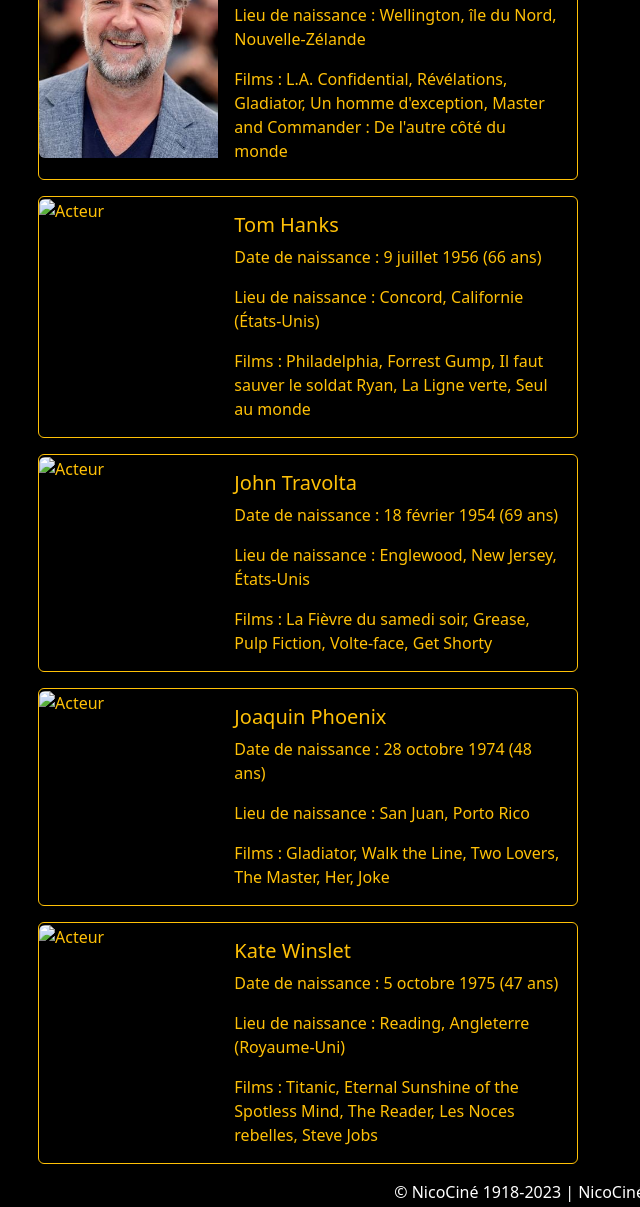
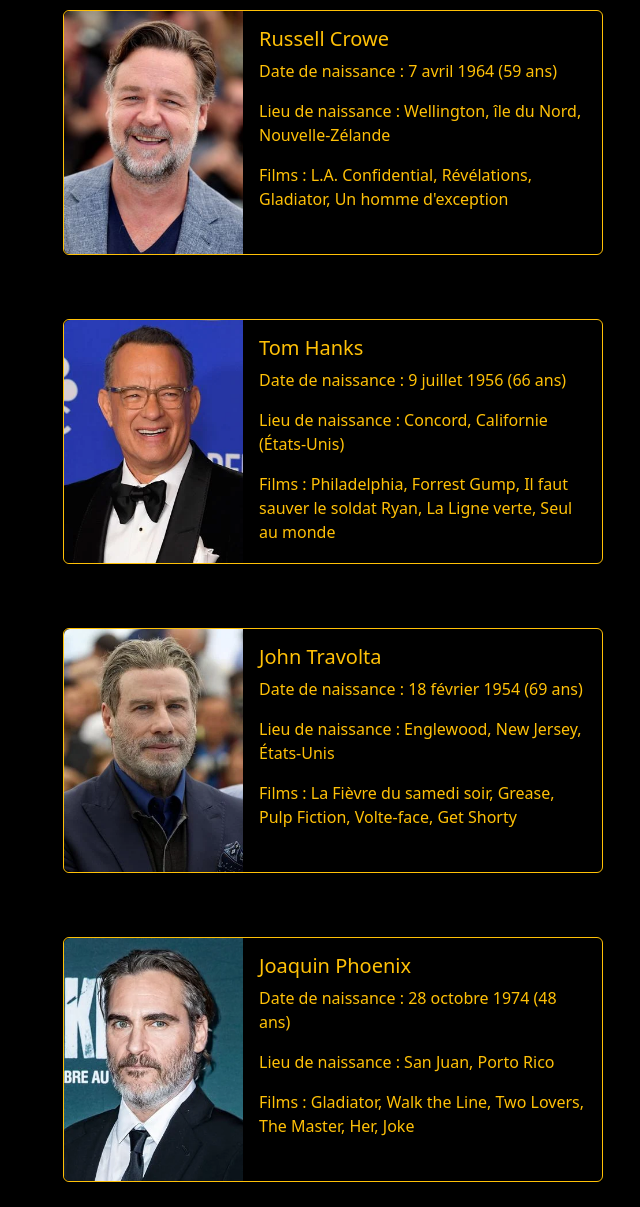
Before and after one commit to NicolasDrp/NicoCine-Bootstrap-DWWM, a website: page acteurs.html in a window 1280 px wide. Shown: the part 470-1677 px from the top of the page, without its empty margins (44-684 px from the left). Drawn offline with nearby package versions, Linux system fonts and the light colour scheme.

Commit message:
push du soir

```diff
--- a/acteurs.html
+++ b/acteurs.html
@@ -44,10 +44,10 @@
         </div>
     </nav>
 
-    <main class="container" style="margin-top: 5rem;">
+    <main class="col-10 ms-auto me-auto row gap-5" style="margin-top: 5rem;">
         <h2 class="text-white">Les acteurs à l'affiche</h2>
 
-        <div class="card mb-3 text-warning bg-black bg-opacity-75 border-warning" style="max-width: 540px;">
+        <div class="card mb-3 text-warning bg-black bg-opacity-75 border-warning p-0" style="max-width: 540px;">
             <div class="row g-0">
                 <div class="col-md-4">
                     <img src="images/acteur/bale.jpg" class="img-fluid rounded-start w-100" alt="Acteur">
@@ -69,7 +69,7 @@
             </div>
         </div>
 
-        <div class="card mb-3 text-warning bg-black bg-opacity-75 border-warning" style="max-width: 540px;">
+        <div class="card mb-3 text-warning bg-black bg-opacity-75 border-warning p-0" style="max-width: 540px;">
             <div class="row g-0">
                 <div class="col-md-4">
                     <img src="images/acteur/crowe.jpg" class="img-fluid rounded-start w-100" alt="Acteur">
@@ -82,17 +82,16 @@
                         <p class="card-text">Films : L.A. Confidential,
                             Révélations,
                             Gladiator,
-                            Un homme d'exception,
-                            Master and Commander : De l'autre côté du monde</p>
+                            Un homme d'exception</p>
                     </div>
                 </div>
             </div>
         </div>
 
-        <div class="card mb-3 text-warning bg-black bg-opacity-75 border-warning" style="max-width: 540px;">
+        <div class="card mb-3 text-warning bg-black bg-opacity-75 border-warning p-0" style="max-width: 540px;">
             <div class="row g-0">
                 <div class="col-md-4">
-                    <img src="images/acteur/bale.jpg" class="img-fluid rounded-start w-100" alt="Acteur">
+                    <img src="images/acteur/hanks.jpg" class="img-fluid rounded-start w-100" alt="Acteur">
                 </div>
                 <div class="col-md-8">
                     <div class="card-body">
@@ -109,10 +108,10 @@
             </div>
         </div>
 
-        <div class="card mb-3 text-warning bg-black bg-opacity-75 border-warning" style="max-width: 540px;">
+        <div class="card mb-3 text-warning bg-black bg-opacity-75 border-warning p-0" style="max-width: 540px;">
             <div class="row g-0">
                 <div class="col-md-4">
-                    <img src="images/acteur/bale.jpg" class="img-fluid rounded-start w-100" alt="Acteur">
+                    <img src="images/acteur/travolta.jpg" class="img-fluid rounded-start w-100" alt="Acteur">
                 </div>
                 <div class="col-md-8">
                     <div class="card-body">
@@ -129,10 +128,10 @@
             </div>
         </div>
 
-        <div class="card mb-3 text-warning bg-black bg-opacity-75 border-warning" style="max-width: 540px;">
+        <div class="card mb-3 text-warning bg-black bg-opacity-75 border-warning p-0" style="max-width: 540px;">
             <div class="row g-0">
                 <div class="col-md-4">
-                    <img src="images/acteur/bale.jpg" class="img-fluid rounded-start w-100" alt="Acteur">
+                    <img src="images/acteur/phoenix.jpg" class="img-fluid rounded-start w-100" alt="Acteur">
                 </div>
                 <div class="col-md-8">
                     <div class="card-body">
@@ -150,10 +149,10 @@
             </div>
         </div>
 
-        <div class="card mb-3 text-warning bg-black bg-opacity-75 border-warning" style="max-width: 540px;">
+        <div class="card mb-3 text-warning bg-black bg-opacity-75 border-warning p-0" style="max-width: 540px;">
             <div class="row g-0">
                 <div class="col-md-4">
-                    <img src="images/acteur/bale.jpg" class="img-fluid rounded-start w-100" alt="Acteur">
+                    <img src="images/acteur/winslet.jpg" class="img-fluid rounded-start w-100" alt="Acteur">
                 </div>
                 <div class="col-md-8">
                     <div class="card-body">
```
